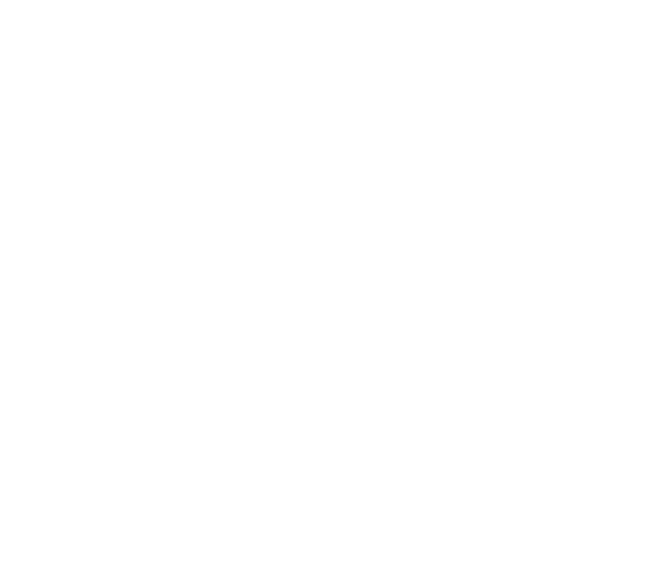
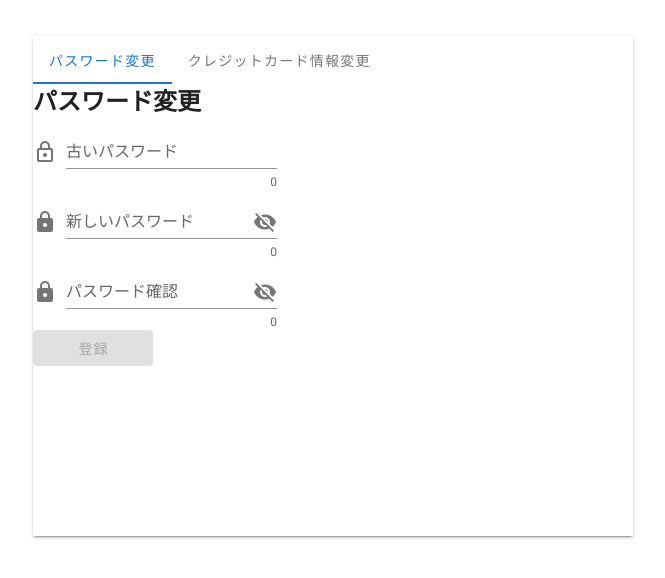
Before and after one commit to K-Fryxell/SmoLogi, a Vue app: page /user_passchange in a window 1280 px wide. Shown: the top 578 px of the page, without its empty margins (307-972 px from the left). Built offline with nearby package versions, Linux system fonts and the light colour scheme.

Commit message:
components and view/user

```diff
--- /dev/null
+++ b/src/components/User/Cred.vue
@@ -0,0 +1,78 @@
+<template>
+    <div>
+        <v-container>
+        <h2>
+            クレジットカード情報変更
+        </h2>
+        <v-form
+            v-model="valid">
+            <v-text-field
+                v-model="mailaddress"
+                prepend-icon="mdi-lock-outline"
+                :rules="registemailRules"
+                counter
+                label="古いパスワード"/>
+            <v-text-field
+                v-model="password"
+                :type="showPassword ? 'text' : 'password'" prepend-icon="mdi-lock"
+                :append-icon="showPassword ? 'mdi-eye' : 'mdi-eye-off'"
+                @click:append="showPassword = !showPassword"
+                :rules="registpassRules"
+                counter
+                label="新しいパスワード"
+                hint="パスワードは8字以上20字以下にしてください。"
+                required/>
+            <v-col class="d-flex" cols="12" sm="6">
+        <v-select
+          :items="items"
+          label="Solo field"
+          dense
+          solo></v-select>
+      </v-col>
+            <v-btn
+                @click="signUp"
+                :disabled="!valid"
+                color="blue"
+                class="mr-4 white--text"
+                width="120">
+                登録
+            </v-btn>
+        </v-form>
+      </v-container>
+    </div>
+</template>
+
+<script>
+export default {
+    data(){
+        return{
+            array: {},
+            mailaddress: '',
+            password: '',
+            valid: true,
+            showPassword:false,
+            // メールアドレスの登録
+            registemailRules: [
+                v => !!v || '入力欄が空白です。',
+                v => /.+@.+\..+/.test(v) || '想定していない文字形式で入力されました。',
+                v => (v && v.length <= 50) || '50字以内で入力してください。',
+                v => /^\S+@\S+\.\S+$/.test(v) || '想定していない文字形式で入力されました。'
+            ],
+            // パスワードの登録
+            registpassRules:[
+                v => !!v || '入力欄が空白です。',
+                v => (v&& 8<=v.length) || '',
+                v => (v&& v.length<=20) || '有効桁を超えた不正な値が入力されました。',
+                v => /[a-zA-Z\d]$/.test(v) || '半角英数字のみで入力してください。'
+            ],
+        }
+    },
+    methods: {
+        signUp:async function(){
+            this.array['email'] = this.mailaddress
+            this.array['password'] = this.password
+            await this.$store.commit('partRegistUser',this.array)
+        }
+    },
+}
+</script>
--- /dev/null
+++ b/src/components/User/Pass.vue
@@ -0,0 +1,75 @@
+<template>
+    <div>
+      <v-container>
+        <h2>
+            パスワード変更
+        </h2>
+        <v-form
+            v-model="valid">
+            <v-text-field
+                v-model="mailaddress"
+                prepend-icon="mdi-lock-outline"
+                :rules="registemailRules"
+                counter
+                label="古いパスワード"/>
+            <v-text-field
+                v-model="password"
+                :type="showPassword ? 'text' : 'password'" prepend-icon="mdi-lock"
+                :append-icon="showPassword ? 'mdi-eye' : 'mdi-eye-off'"
+                @click:append="showPassword = !showPassword"
+                :rules="registpassRules"
+                counter
+                label="新しいパスワード"
+                hint="パスワードは8字以上20字以下にしてください。"
+                required/>
+            <v-text-field
+                v-model="password"
+                :type="showPassword ? 'text' : 'password'" prepend-icon="mdi-lock"
+                :append-icon="showPassword ? 'mdi-eye' : 'mdi-eye-off'"
+                @click:append="showPassword = !showPassword"
+                :rules="registpassRules"
+                counter
+                label="パスワード確認"
+                hint="パスワードは8字以上20字以下にしてください。"
+                required/>
+            <v-btn
+                @click="signUp"
+                :disabled="!valid"
+                color="blue"
+                class="mr-4 white--text"
+                width="120">
+                登録
+            </v-btn>
+        </v-form>
+      </v-container>
+    </div>
+</template>
+
+<script>
+export default {
+    data(){
+        return{
+            array: {},
+            mailaddress: '',
+            password: '',
+            valid: true,
+            showPassword:false,
+            // パスワードの登録
+            registpassRules:[
+                v => !!v || '入力欄が空白です。',
+                v => (v&& 8<=v.length) || '',
+                v => (v&& v.length<=20) || '有効桁を超えた不正な値が入力されました。',
+                v => /[a-zA-Z\d]$/.test(v) || '半角英数字のみで入力してください。'
+            ],
+        }
+    },
+    methods: {
+        signUp:async function(){
+            this.$store.errorCode = ''
+            this.array['email'] = this.mailaddress
+            this.array['password'] = this.password
+            await this.$store.commit('registUser',this.array)
+        }
+    },
+}
+</script>
--- a/src/router/index.js
+++ b/src/router/index.js
@@ -19,6 +19,12 @@
         name: 'UserMypage',
         component: () =>
             import ('@/views/user/mypage.vue')
+    },
+    {
+        path: '/user_passchange',
+        name: 'UserPasschange',
+        component: () =>
+            import ('@/views/user/passchange.vue')
     },
     {
         path: '/kiyaku',
--- /dev/null
+++ b/src/views/user/passchange.vue
@@ -0,0 +1,33 @@
+<template>
+    <div>
+        <v-row justify="center">
+        <v-card tile width="600" height="500" class="mt-12">
+        <v-tabs>
+            <v-tab v-on:click="tab = 0">パスワード変更</v-tab>
+            <v-tab v-on:click="tab = 1">クレジットカード情報変更</v-tab>
+        </v-tabs>
+            <v-row>
+                <Pass v-if="tab == 0"/>
+                <Cred v-if="tab == 1"/>
+            </v-row>
+        </v-card>
+        </v-row>
+    </div>
+</template>
+
+<script>
+import Pass from '../../components/User/Pass.vue';
+import Cred from '../../components/User/Cred.vue';
+export default {
+    data (){
+    return{
+        tab:0,
+    }
+  },
+    components:{
+        Pass,
+        Cred
+    },
+    methods:{}
+}
+</script>
--- a/src/views/user/registration.vue
+++ b/src/views/user/registration.vue
@@ -1,44 +1,96 @@
 <template>
     <div>
-        <h2>
-            ユーザ登録
-        </h2>
-        <v-form
-            v-model="valid">
-            <v-text-field
-                v-model="mailaddress"
-                prepend-icon="mdi-email"
-                :rules="registemailRules"
-                counter
-                label="E-mail"
-                hint="メールアドレスは50字以下で記入してください。"/>
-            <v-text-field
-                v-model="password"
-                :type="showPassword ? 'text' : 'password'" prepend-icon="mdi-lock"
-                :append-icon="showPassword ? 'mdi-eye' : 'mdi-eye-off'"
-                @click:append="showPassword = !showPassword"
-                :rules="registpassRules"
-                counter
-                label="password"
-                hint="パスワードは8字以上20字以下にしてください。"
-                required/>
-            <v-btn
-                @click="signUp"
-                :disabled="!valid"
-                color="blue"
-                class="mr-4 white--text"
-                width="120">
-                登録
-            </v-btn>
-        </v-form>
+        <v-row justify="center">
+        <v-card tile width="600" height="auto" class="mt-12">
+        <v-tabs>
+            <v-tab v-on:click="tab = 0">ログイン</v-tab>
+            <v-tab v-on:click="tab = 1">新規登録</v-tab>
+        </v-tabs>
+            <v-row>
+                <Sign v-if="tab == 0"/>
+                <v-card-text v-if="tab == 1">
+                    <v-row>
+                    <v-col cols="6" sm="3">
+                    <v-text-field
+                    v-model="sei"
+                    label="姓"
+                    :rules="seiRules">
+                    </v-text-field>
+                    </v-col>
+                    <v-col cols="6" sm="3">
+                    <v-text-field
+                  v-model="mei"
+                  label="名"
+                  :rules="meiRules"
+                ></v-text-field>
+              </v-col>
+            </v-row>
+            <v-row>
+              <v-col cols="6" sm="3">
+                <v-text-field
+                  v-model="seiKana"
+                  label="セイ"
+                  :rules="seikanaRules"
+                ></v-text-field>
+              </v-col>
+              <v-col cols="6" sm="3">
+                <v-text-field
+                  v-model="meiKana"
+                  label="メイ"
+                  :rules="meikanaRules"
+                ></v-text-field>
+              </v-col>
+            </v-row>
+            <v-row>
+              <v-col sm="2">
+                <v-text-field
+                v-model="frontpost"
+                  label="xxx"
+                  :rules="frontpostRules"
+                ></v-text-field>
+              </v-col>
+              <div class="mt-10">
+                ー
+              </div>
+              <v-col sm="2">
+                <v-text-field
+                  v-model="backpost"
+                  label="xxxx"
+                  :rules="backpostRules"
+                ></v-text-field>
+              </v-col>
+            </v-row>
+                <v-text-field
+                v-model="address"
+                  label="住所"
+                  :rules="addressRules"
+                ></v-text-field>
+                <v-text-field
+                  v-model="mailaddress"
+                  counter
+                  label="メールアドレス"
+                  :rules="registemailRules"
+                  hint="メールアドレスは50字以下で記入してください。"
+                ></v-text-field>
+                <v-text-field
+                  v-model="tel"
+                  label="電話番号"
+                  :rules="telRules"
+                ></v-text-field>
+        </v-card-text>
+            </v-row>
+        </v-card>
+        </v-row>
     </div>
 </template>
 
 <script>
+import Sign from '../../components/User/Sign.vue';
 export default {
     data(){
         return{
             array: {},
+            tab:0,
             mailaddress: '',
             password: '',
             valid: true,
@@ -59,6 +111,9 @@
             ],
         }
     },
+    components:{
+        Sign
+    },
     methods: {
         signUp:async function(){
             this.$store.errorCode = ''
```
